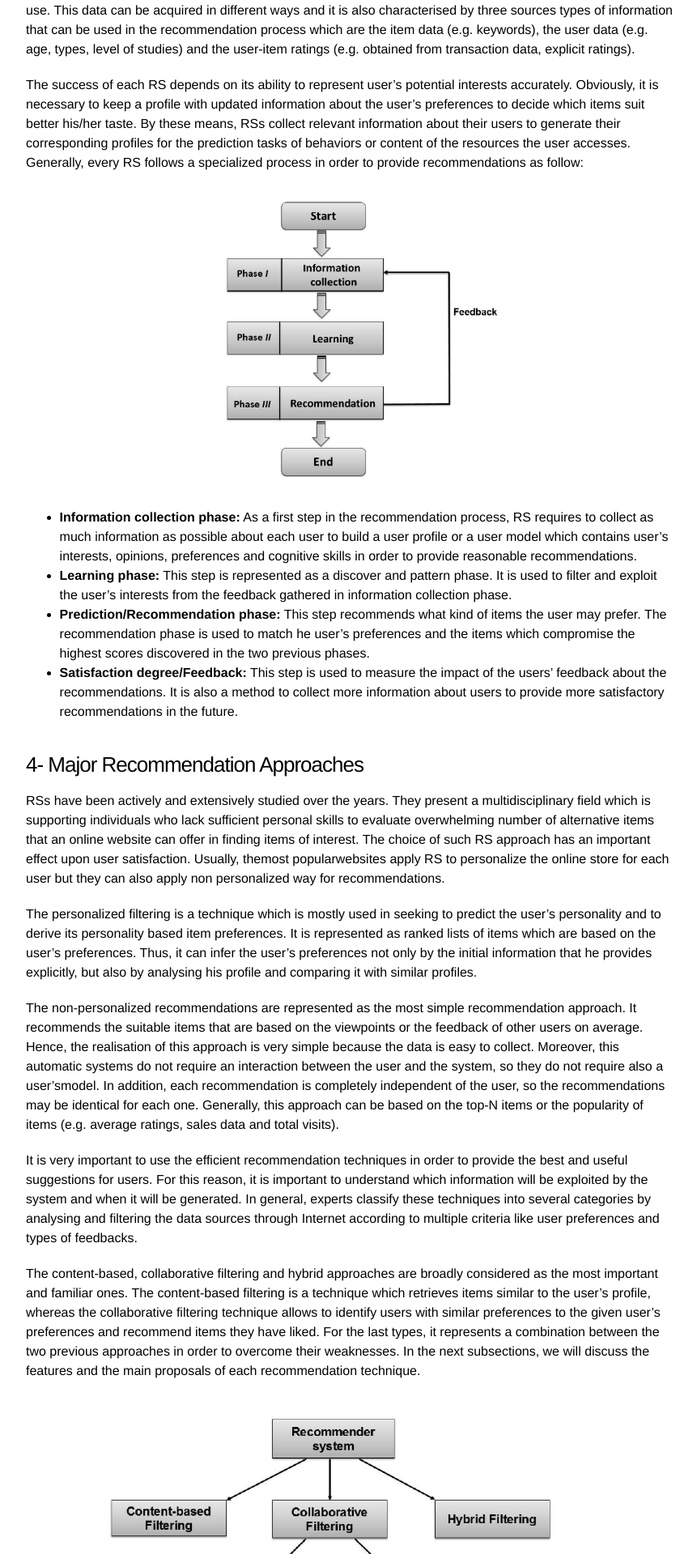
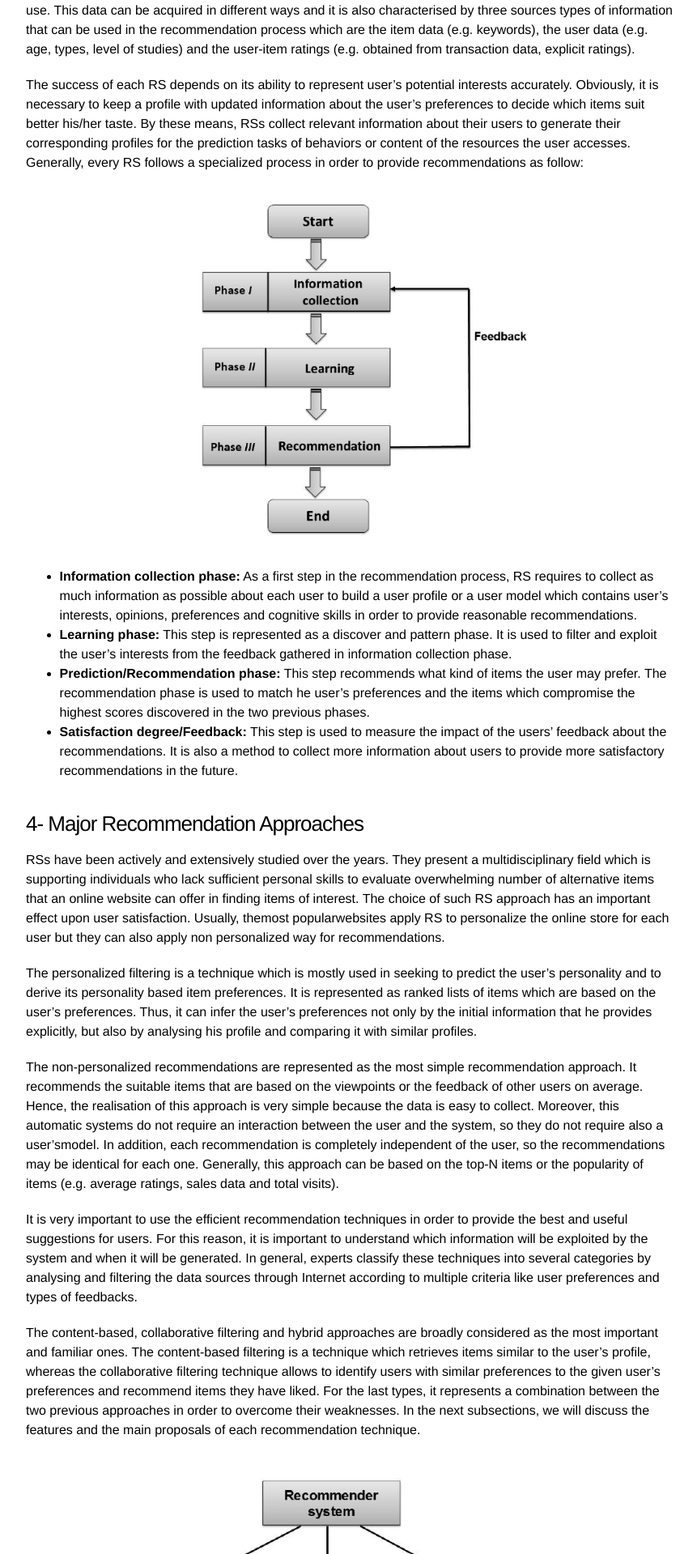
Before and after one commit to eyagarci/eyagarci.github.io, a Jekyll site: the page built from _posts/2020-04-12-Blog.md, in a window 1280 px wide. Shown: the part 2121-4040 px from the top of the page at 81% size, without its empty margins (208-1069 px from the left). Built offline with Jekyll 4.4.1, drawn with Linux system fonts in a browser that asks for light colours.

Commit message:
Update 2020-04-12-Blog.md

```diff
--- a/_posts/2020-04-12-Blog.md
+++ b/_posts/2020-04-12-Blog.md
@@ -110,7 +110,7 @@
 as follow:
 
 <div class="imgcap">
-<img src="/assets/chap3/1.PNG" style="border:none; width:50%;">
+<img src="/assets/chap3/1.PNG" style="border:none; width:60%;">
 </div>
 
 - **Information collection phase:**
@@ -172,7 +172,7 @@
 discuss the features and the main proposals of each recommendation technique.
 
 <div class="imgcap">
-<img src="/assets/chap3/2.PNG" style="border:none; width:80%;">
+<img src="/assets/chap3/2.PNG" style="border:none; width:90%;">
 </div>
 
 #### 4.1- Content-based Recommender System
@@ -193,7 +193,7 @@
 formof similar items that a given user has yet liked.
 
 <div class="imgcap">
-<img src="/assets/chap3/3.PNG" style="border:none; width:80%;">
+<img src="/assets/chap3/3.PNG" style="border:none; width:70%;">
 </div>
 
 User independence is considered as an important aspect of CBF recommendation. It has the capability
@@ -223,7 +223,7 @@
 users in neighborhood in the past.
 
 <div class="imgcap">
-<img src="/assets/chap3/4.PNG" style="border:none; width:70%;">
+<img src="/assets/chap3/4.PNG" style="border:none; width:60%;">
 </div>
 
 In the recommendation systems, the CF methods is widely divided into two categories
@@ -234,7 +234,7 @@
 depicted in figure below.
 
 <div class="imgcap">
-<img src="/assets/chap3/5.PNG" style="border:none; width:90%;">
+<img src="/assets/chap3/5.PNG" style="border:none; width:80%;">
 </div>
 
 **Item-based collaborative filtering:** This approach computes for each user
@@ -242,7 +242,7 @@
 items that are already highly correlated as depicted in this figure.
 
 <div class="imgcap">
-<img src="/assets/chap3/6.PNG" style="border:none; width:90%;">
+<img src="/assets/chap3/6.PNG" style="border:none; width:80%;">
 </div>
 
 The CF technique has some major advantages over CBF in that it can perform in
```
